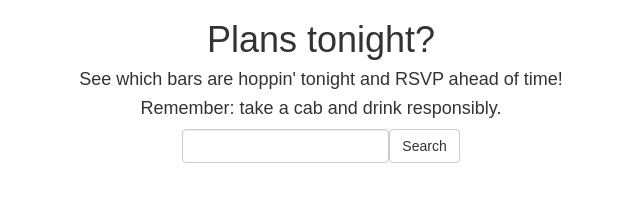
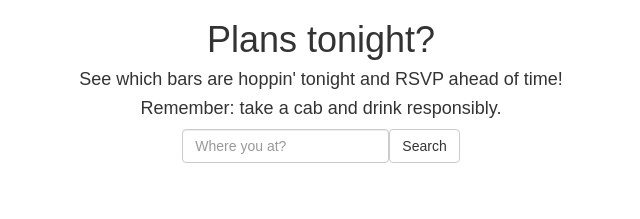
Before and after one commit to wwSchrader/beer-buds, a React (Create React App) app in the folder client/: page / in a window 1280 px wide. Shown: the top 219 px of the page, without its empty margins (319-959 px from the left). Built offline with nearby package versions, Linux system fonts and the light colour scheme.

Commit message:
Change search bar to controlled form

```diff
--- a/client/src/components/App.js
+++ b/client/src/components/App.js
@@ -6,17 +6,26 @@ import '../css/App.css';
  * Main App Component
  */
 class App extends Component {
-  /**
-   * Render UI
-   * @returns {JSX} returns jsx for app
-  */
+  constructor(props) {
+    super(props);
+    this.state = {
+      searchTerm: '',
+    };
+
+    this.onSearchTermUpdate = this.onSearchTermUpdate.bind(this);
+  }
+
+  onSearchTermUpdate(newSearchTerm) {
+    this.setState({searchTerm: newSearchTerm});
+  }
+
   render() {
     return (
       <div className="App">
         <h1>Plans tonight?</h1>
         <h4>See which bars are hoppin' tonight and RSVP ahead of time!</h4>
         <h4>Remember: take a cab and drink responsibly.</h4>
-        <SearchForm />
+        <SearchForm searchTermHandler={this.onSearchTermUpdate} />
       </div>
     );
   }
--- a/client/src/components/SearchForm.js
+++ b/client/src/components/SearchForm.js
@@ -5,15 +5,29 @@ import {Form, FormGroup, FormControl, Button} from 'react-bootstrap';
  * Display search bar and search button.
  */
 class SearchForm extends Component {
-  /**
-  * Render search bar and submit button
-  * @returns {JSX} JSX for search bar and button
-  */
+  constructor(props) {
+    super(props);
+    this.state = {
+      searchBoxText: '',
+    };
+
+    this.onSearchTermTextChange = this.onSearchTermTextChange.bind(this);
+  }
+
+  onSearchTermTextChange(e) {
+    this.setState({searchBoxText: e.target.value});
+  }
+
   render() {
     return (
       <Form inline>
         <FormGroup controlId='searchInput'>
-          <FormControl type='text' placholder='Where you at?' />
+          <FormControl
+              type='text'
+              onChange={this.onSearchTermTextChange}
+              value={this.state.searchBoxText}
+              placeholder='Where you at?'
+          />
         </FormGroup>
         <Button type='submit'>
           Search
```
